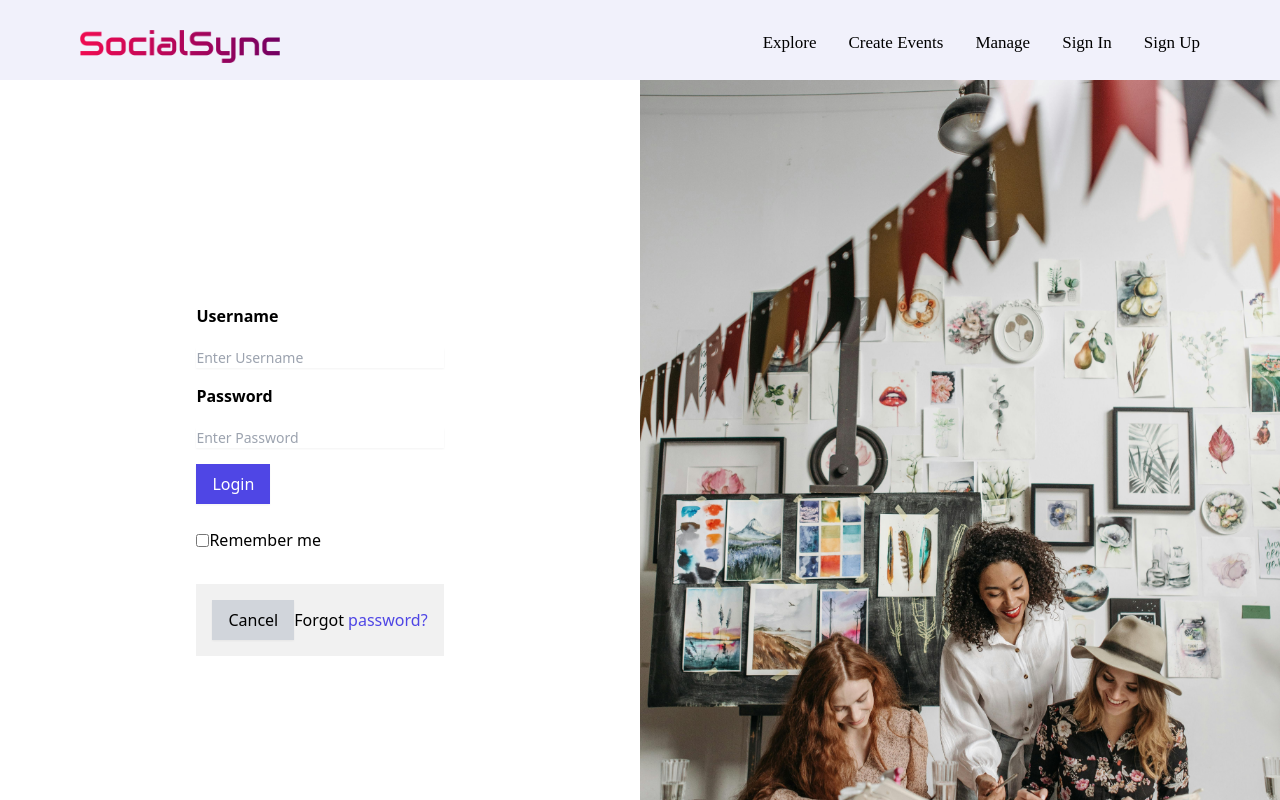
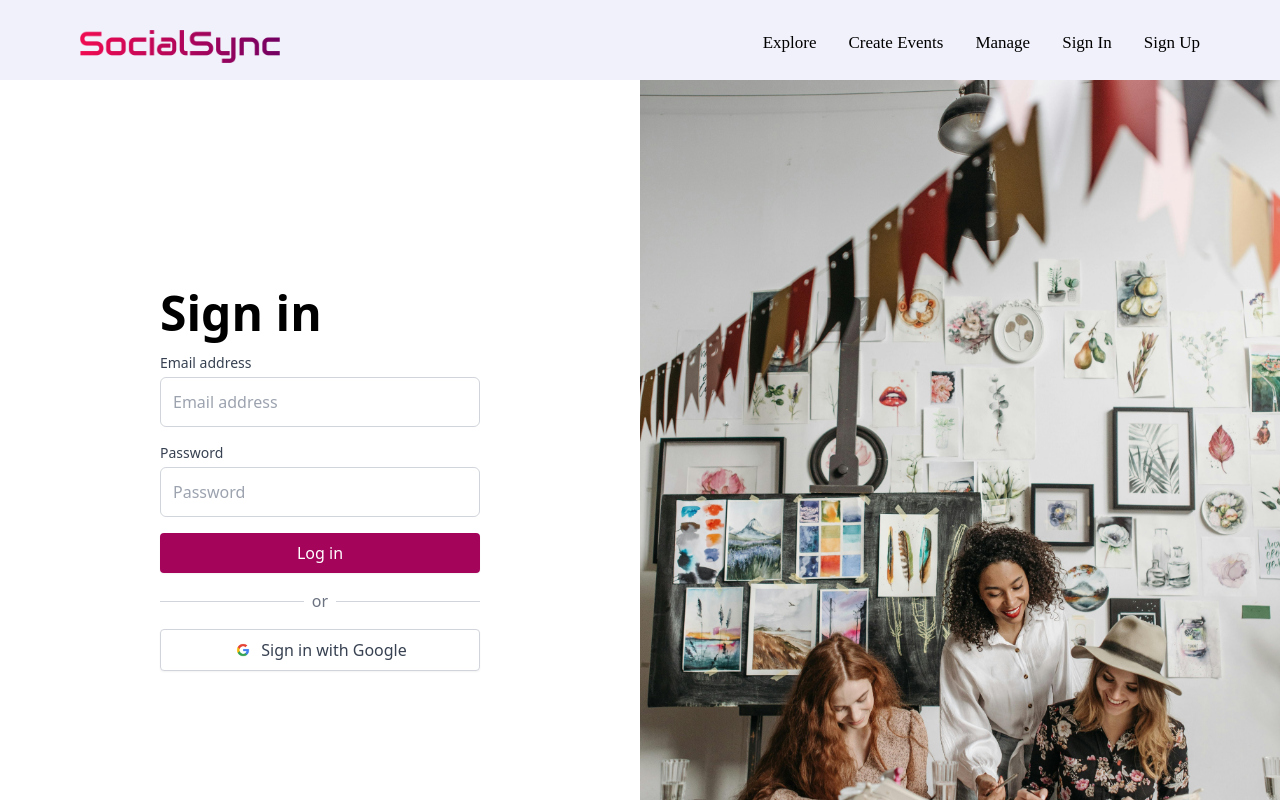
Before and after one commit to Team-Rebels/socialsync-front, a React (Vite) app: page /signin in a window 1280 px wide. Shown: the top 800 px of the page. Built offline with nearby package versions, Linux system fonts and the light colour scheme.

Commit message:
update on project

```diff
--- a/src/pages/eventCreation/index.jsx
+++ b/src/pages/eventCreation/index.jsx
@@ -2,23 +2,27 @@ import React, { useState } from 'react';
 import EventTile from '../../components/eventTile';
 import bannerImage from '../../assets/images/banner.jpg';
 import axios from 'axios';
+import { Await } from 'react-router-dom';
 
 const EventCreation = () => {
+  //Post event to backend
+  const postEvent = async (event) => {
+    event.preventDefault();
+    //Collect all inputs from form
+    const formData = new FormData(event.target);
+    //Post data to backend
+    const response = await axios.post('https://socialsync-back.onrender.com/events', formData)
+    console.log(response);
+
+
+  }
 
 
 
-  const [eventDetails, setEventDetails] = useState({
-    title: 'New Event',
-    date: '',
-    location: '',
-    price: ' ' ,
-    host: '',
-   image: ''
-  });
 
   const handleInputChange = (e) => {
     const { name, value } = e.target;
-    setEventDetails({ ...eventDetails, [name]: value });
+
   };
 
   const handleFileChange = (e) => {
@@ -26,141 +30,116 @@ const EventCreation = () => {
     if (file) {
       const reader = new FileReader();
       reader.onloadend = () => {
-        setEventDetails({ ...eventDetails, image: reader.result });
+
       };
       reader.readAsDataURL(file);
     }
   };
 
   return (
-    <div className="max-w-4xl mx-auto p-4">
-      <h2 className="text-3xl font-semibold mb-6">Create an event</h2>
+  <form onSubmit={postEvent}>
+    <div className=" max-w-4xl  mx-auto mt-[30px] p-8 bg-gradient-to-r from-purple-500 to-pink-500 shadow-md rounded-lg">
+      <h2 className="text-3xl font-semibold mb-6 text-center">Create an event</h2>
 
 
-      <div className="mb-6">
+      <div className="border rounded-lg p-6 mb-6">
         <h4 className="text-xl font-semibold mb-4">Upload Cover</h4>
-        {eventDetails.image && (
-          <img src={eventDetails.image} alt="Event cover" className="mb-4 rounded" />
-        )}
-        <form className="flex flex-col space-y-4">
+
+        <img src='' alt="Event cover" className="mb-4 rounded" />
+
+
           <input
+           name="flier"
             type="file"
             accept="image/*"
             onChange={handleFileChange}
             className="file:mr-4 file:py-2 file:px-4 file:rounded file:border-0 file:text-sm file:font-semibold file:bg-violet-50 file:text-violet-700 hover:file:bg-violet-100"
           />
-        </form>
+
       </div>
 
-      <div className="mb-6">
+      <div className="border rounded-lg p-6 mb-6">
         <h4 className="text-xl font-semibold mb-4">General Information</h4>
-        <form className="grid grid-cols-1 gap-4">
+
         <div>
           <label className="block text-sm font-medium text-gray-700 mb-1">Name</label>
           <input
           type="text"
+          id="name"
           name="title"
-              placeholder="Event Name"
-              value={eventDetails.title}
-              onChange={handleInputChange}
-              className="mt-1 block w-full  sm:text-sm"
+
+            className="mt-1 block w-full border-gray-300 rounded-md shadow-sm sm:text-sm"
           />
         </div>
 
         <div>
           <label className="block text-sm font-medium text-gray-700 mb-1">Description</label>
           <textarea
+           id="description"
            name="description"
-              placeholder="Event Description"
-              value={eventDetails.description || ''}
-              onChange={handleInputChange}
-              className="mt-1 block w-full sm:text-sm"
+           type="text"
+
+
+            className="mt-1 block w-full border-gray-300 rounded-md shadow-sm sm:text-sm"
           ></textarea>
         </div>
 
-          <div>
-            <label className="block text-sm font-medium text-gray-700 mb-1">Category</label>
-            <select
-              name="category"
-              value={eventDetails.category || ''}
-              onChange={handleInputChange}
-              className="mt-1 block w-full  sm:text-sm"
-            >
-              <option value="music">Music</option>
-              <option value="movie">Movie</option>
-              <option value="comedy">Comedy</option>
-              <option value="pageant">Pageant</option>
-              <option value="theatre">Theatre</option>
-              <option value="tour">Tour</option>
-            </select>
-          </div>
-        </form>
+
+
       </div>
 
-      <div className="mb-6">
+      <div className="border rounded-lg p-6 mb-6">
         <h4 className="text-xl font-semibold mb-4">Location of Event</h4>
-        <form className="grid grid-cols-1 gap-4">
+
         <div>
           <label className="block text-sm font-medium text-gray-700 mb-1">Address</label>
           <input
+           id="address"
+           name="address"
            type="text"
-              name="location.address"
-              placeholder="Event Address"
-              value={eventDetails.location.address}
-              onChange={handleInputChange}
-              className="mt-1 block w-full sm:text-sm"
+
+            className="mt-1 block w-full border-gray-300 rounded-md shadow-sm sm:text-sm"
           />
         </div>
 
         <div>
           <label className="block text-sm font-medium text-gray-700 mb-1">City</label>
           <input
+           id="city"
+           name="city"
            type="text"
-              name="location.city"
-              placeholder="Event City"
-              value={eventDetails.location.city}
-              onChange={handleInputChange}
-              className="mt-1 block w-full sm:text-sm"
+
+            className="mt-1 block w-full border-gray-300 rounded-md shadow-sm sm:text-sm"
           />
-
         </div>
 
         <div>
           <label className="block text-sm font-medium text-gray-700 mb-1">Event Date</label>
           <input
+          id="date"
+          name="date"
           type="date"
-              name="date"
-              value={eventDetails.date}
-              onChange={handleInputChange}
-              className="mt-1 block w-full sm:text-sm"
 
+            className="mt-1 block w-full border-gray-300 rounded-md shadow-sm sm:text-sm"
           />
         </div>
-        </form>
+
       </div>
 
-      <div className="mb-6">
+      <div className="border rounded-lg p-6 mb-6">
         <h4 className="text-xl font-semibold mb-4">Ticket Information</h4>
-        <form className="grid grid-cols-1 gap-4">
+
         <div className="flex items-center space-x-4">
           <label className="inline-flex items-center">
             <input
-                type="radio"
-                name="ticketType"
-                value="paid"
-                checked={eventDetails.ticketType === 'paid'}
-                onChange={handleInputChange}
-                className="form-radio text-indigo-600"
+
+
             />
             <span className="ml-2">Paid</span>
           </label>
           <label className="inline-flex items-center">
             <input
-                type="radio"
-                name="ticketType"
-                value="free"
-                checked={eventDetails.ticketType === 'free'}
-                onChange={handleInputChange}
+
               className="form-radio text-indigo-600"
             />
             <span className="ml-2">Free</span>
@@ -170,40 +149,40 @@ const EventCreation = () => {
         <div>
           <label className="block text-sm font-medium text-gray-700 mb-1">Quantity</label>
           <input
-              type="number"
-              name="quantity"
-              placeholder="200"
-              value={eventDetails.quantity || ''}
-              onChange={handleInputChange}
-              className="mt-1 block w-full sm:text-sm"
+
+            className="mt-1 block w-full border-gray-300 rounded-md shadow-sm sm:text-sm"
           />
         </div>
 
         <div>
           <label className="block text-sm font-medium text-gray-700 mb-1">Price</label>
           <input
-              type="number"
+           id="price"
            name="price"
-              placeholder="90"
-              value={eventDetails.price}
-              onChange={handleInputChange}
-              className="mt-1 block w-full sm:text-sm"
+           type="text"
+
+
+            className="mt-1 block w-full border-gray-300 rounded-md shadow-sm sm:text-sm"
           />
         </div>
 
-        </form>
       </div>
 
       <div className="flex justify-end space-x-4 pt-2">
-        <button className="bg-indigo-600 text-white py-2 px-4 shadow-sm hover:bg-indigo-700 focus:outline-none focus:ring-2 focus:ring-offset-2 focus:ring-indigo-500">Cancel</button>
-        <button className="bg-indigo-600 text-white py-2 px-4 shadow-sm hover:bg-indigo-700 focus:outline-none focus:ring-2 focus:ring-offset-2 focus:ring-indigo-500">Save Draft</button>
-        <button className="bg-indigo-600 text-white py-2 px-4 shadow-sm hover:bg-indigo-700 focus:outline-none focus:ring-2 focus:ring-offset-2 focus:ring-indigo-500">Add</button>
+        <button className="bg-blue-700 text-white py-2 px-4 shadow-sm hover:bg-blue-500 focus:outline-none focus:ring-2 focus:ring-offset-2 focus:ring-gray-500">Cancel</button>
+        <button className="bg-blue-700 text-white py-2 px-4 shadow-sm hover:bg-blue-500 focus:outline-none focus:ring-2 focus:ring-offset-2 focus:ring-yellow-500">Save Draft</button>
+        <button type="submit" className="bg-blue-700 text-white py-2 px-4 shadow-sm hover:bg-blue-500 focus:outline-none focus:ring-2 focus:ring-offset-2 focus:ring-green-500">Add</button>
       </div>
 
       <h4 className="text-xl font-semibold mb-4 mt-8">Event Preview</h4>
-      <EventTile {...eventDetails} />
+      <EventTile />
     </div>
+  </form >
+
   );
 };
 
+
+
+
 export default EventCreation;
--- a/src/pages/signOut/index.jsx
+++ b/src/pages/signOut/index.jsx
@@ -1,34 +1,41 @@
-
-
 import signUpImage from '../../assets/images/artpaint.jpg';
+import google from '../../assets/images/Google_Icons.webp';
 
 const SignUp = () => {
   return (
-    <div>
-       <div className="flex h-screen ">
-      <div className="w-1/2 bg-lightBlue place-content-center " >
-
-        <div className="mx-auto w-fit flex flex-col items-start gap-y-4 ">
-          <div className="flex flex-col text-5xl">
-            <span className="font-thin ">Best Design of </span>
-            <span className="font-bold ">Furniture Collections</span>
-
-          </div>
-          <p className="w-70">
-            A small river named Duden flows by their place <br /> and supplies it with the necessary regelialia.
-          </p>
-          <button className="bg-white px-6 py-2 rounded-full drop-shadow-lg uppercase text-cyan-900">Discover</button>
+    <div className="flex h-screen">
+      <div className="w-1/2 flex items-center justify-center bg-lightBlue">
+        <div className="w-full max-w-sm space-y-4 p-8">
+          <h1 className="text-4xl font-semibold">Create Account</h1>
+          <form className="space-y-4">
+            <div>
+              <label className="block text-sm font-medium text-gray-700">Email address</label>
+              <input
+                type="email"
+                placeholder="Email address"
+                className="mt-1 block w-full border border-gray-300 rounded-md p-3"
+              />
+            </div>
+            <button className="w-full bg-[#A5045B] text-white py-2 px-4 rounded shadow-sm hover:bg-[#D00855]">
+              Sign Up
+            </button>
+            <div className="flex items-center my-4">
+              <hr className="w-full border-gray-300" />
+              <span className="mx-2 text-gray-500">or</span>
+              <hr className="w-full border-gray-300" />
+            </div>
+            <button className="w-full bg-white border border-gray-300 text-gray-700 py-2 px-4 rounded shadow-sm hover:bg-gray-50 flex items-center justify-center">
+              <img src={google} alt="Google logo" className="w-5 h-5 mr-2" />
+              Sign in with Google
+            </button>
+          </form>
         </div>
       </div>
-
-      <div className="w-1/2 " >
+      <div className="w-1/2">
         <img src={signUpImage} alt="sign up and in background" className="object-cover w-full h-full" />
       </div>
+    </div>
+  );
+};
 
-    </div>
-
-    </div>
-  )
-}
-
-export default SignUp
+export default SignUp;
--- a/src/pages/signin/index.jsx
+++ b/src/pages/signin/index.jsx
@@ -1,71 +1,46 @@
-import React, { useState } from 'react';
 import signImage from '../../assets/images/artclass.jpg';
+import google from '../../assets/images/Google_Icons.webp';
 
 const SignIn = () => {
-  const [formData, setFormData] = useState({
-    uname: '',
-    psw: '',
-    remember: false,
-  });
-
-  const handleChange = (e) => {
-    const { name, value, type, checked } = e.target;
-    setFormData((prevData) => ({
-      ...prevData,
-      [name]: type === 'checkbox' ? checked : value,
-    }));
-  };
-
-  const handleSubmit = (e) => {
-    e.preventDefault();
-    // Handle form submission logic here
-    console.log('Form data:', formData);
-  };
 
   return (
+
       <div className="flex h-screen">
-      <div className="w-1/2 bg-lightBlue flex items-center justify-center">
-        <form onSubmit={handleSubmit} className="container mx-auto w-fit flex flex-col items-start gap-y-4">
-          <label htmlFor="uname"><b>Username</b></label>
+        <div className="w-1/2 flex items-center justify-center bg-lightBlue">
+          <div className="w-full max-w-sm space-y-4 p-8">
+            <h1 className="text-5xl font-semibold">Sign in</h1>
+            <form className="space-y-4">
+              <div>
+                <label className="block text-sm font-medium text-gray-700">Email address</label>
                 <input
-            type="text"
-            placeholder="Enter Username"
-            name="uname"
-            value={formData.uname}
-            onChange={handleChange}
-            required
-            className="mt-1 block w-full border-gray-300 shadow-sm focus:border-indigo-500 focus:ring-indigo-500 sm:text-sm"
+                  type="email"
+                  placeholder="Email address"
+                  className="mt-1 block w-full border border-gray-300 rounded-md p-3"
                 />
-
-          <label htmlFor="psw"><b>Password</b></label>
+              </div>
+              <div>
+                <label className="block text-sm font-medium text-gray-700">Password</label>
                 <input
                   type="password"
-            placeholder="Enter Password"
-            name="psw"
-            value={formData.psw}
-            onChange={handleChange}
-            required
-            className="mt-1 block w-full border-gray-300 shadow-sm focus:border-indigo-500 focus:ring-indigo-500 sm:text-sm"
+                  placeholder="Password"
+                  className="mt-1 block w-full border border-gray-300 rounded-md p-3"
                 />
-
-          <button type="submit" className="bg-indigo-600 text-white py-2 px-4 shadow-sm hover:bg-indigo-700 focus:outline-none focus:ring-2 focus:ring-offset-2 focus:ring-indigo-500">Login</button>
-          <label className="inline-flex items-center mt-2">
-            <input
-              type="checkbox"
-              name="remember"
-              checked={formData.remember}
-              onChange={handleChange}
-              className="form-checkbox"
-            /> Remember me
-          </label>
-
-          <div className="container bg-[#f1f1f1] mt-4 p-4">
-            <button type="button" className="bg-gray-300 py-2 px-4 shadow-sm hover:bg-gray-400 focus:outline-none focus:ring-2 focus:ring-offset-2 focus:ring-gray-500">Cancel</button>
-            <span>Forgot <a href="#" className="text-indigo-600 hover:text-indigo-800">password?</a></span>
               </div>
+              <button className="w-full bg-[#A5045B] text-white py-2 px-4 rounded shadow-sm hover:bg-[#D00855]">
+                Log in
+              </button>
+              <div className="flex items-center my-4">
+                <hr className="w-full border-gray-300" />
+                <span className="mx-2 text-gray-500">or</span>
+                <hr className="w-full border-gray-300" />
+              </div>
+              <button className="w-full bg-white border border-gray-300 text-gray-700 py-2 px-4 rounded shadow-sm hover:bg-gray-50 flex items-center justify-center">
+                <img src={google} alt="Google logo" className="w-5 h-5 mr-2" />
+                Sign in with Google
+              </button>
             </form>
           </div>
-
+        </div>
         <div className="w-1/2">
           <img src={signImage} alt="sign up and in background" className="object-cover w-full h-full" />
         </div>
@@ -73,4 +48,5 @@ const SignIn = () => {
     );
   };
 
-export default SignIn;
+
+export default SignIn
```
Also changed, not shown: src/assets/images/Google_Icons.webp (added), 1 other file (tests, documents, lock files or other folders). Lines whose indentation alone changed are shown as unchanged.
